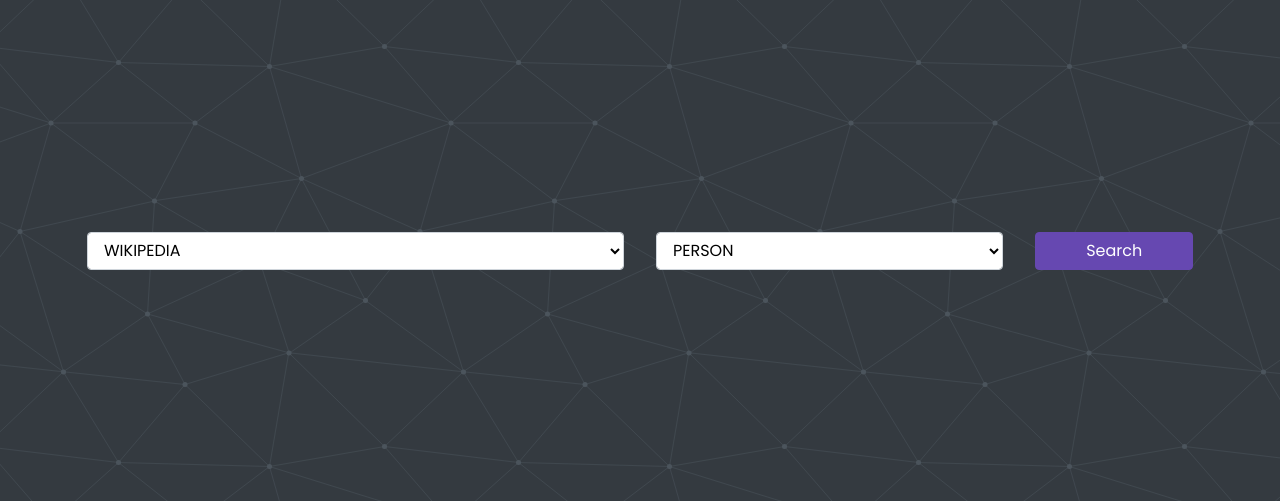
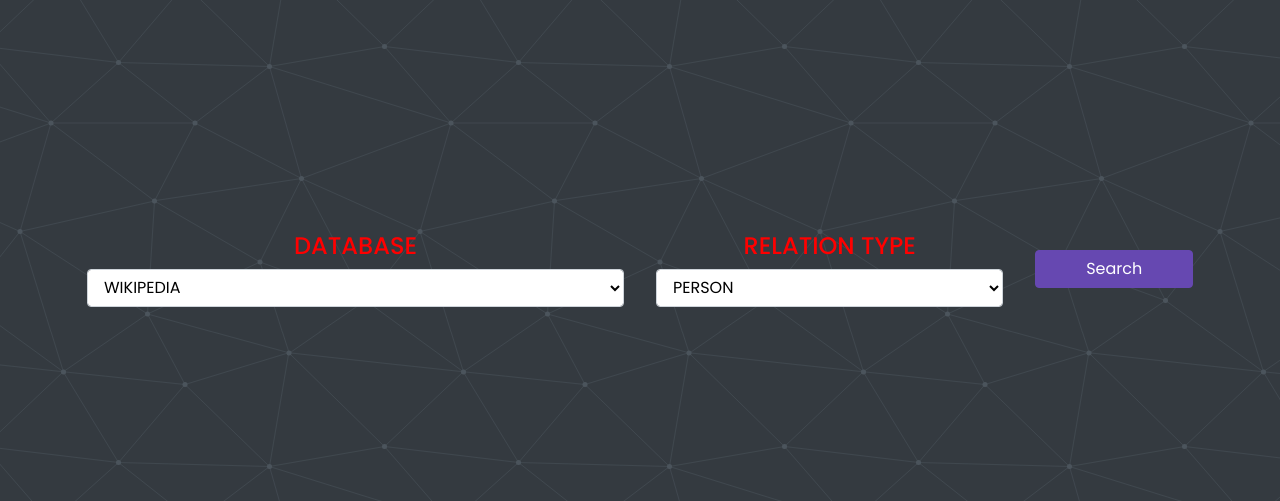
Before and after one commit to sayakdutta/RelationshipHierarchy-Portal, a Django app: page / in a window 1280 px wide. Shown: the part 68-569 px from the top of the page. Run offline with Django 3.2, Linux system fonts and the light colour scheme; some libraries are stand-ins or nearby versions.

Commit message:
Home page complete

```diff
--- a/relationHeirarchyDjango/core/templates/core/home.html
+++ b/relationHeirarchyDjango/core/templates/core/home.html
@@ -14,6 +14,7 @@
                             <div class="row align-items-center">
                                 <div class="col-lg-12 mb-4 mb-xl-0 col-xl-6">
                                     <div class="select-wrap">
+                                        <h4 style="color:red">DATABASE</h4>
                                         <span class="icon"><span class="icon-keyboard_arrow_down"></span></span>
                                         <select  class="form-control rounded" style="color: black;" name="" id="type">
                                             <option value="l1">WIKIPEDIA</option>
@@ -35,6 +36,7 @@
                     </div> -->
                     <div class="col-lg-12 mb-4 mb-xl-0 col-xl-4">
                         <div class="select-wrap">
+                            <h4 style="color:red">RELATION TYPE</h4>
                             <span class="icon"><span class="icon-keyboard_arrow_down"></span></span>
                             <select class="form-control rounded" style="color: black;" name="" id="category">
 
```
